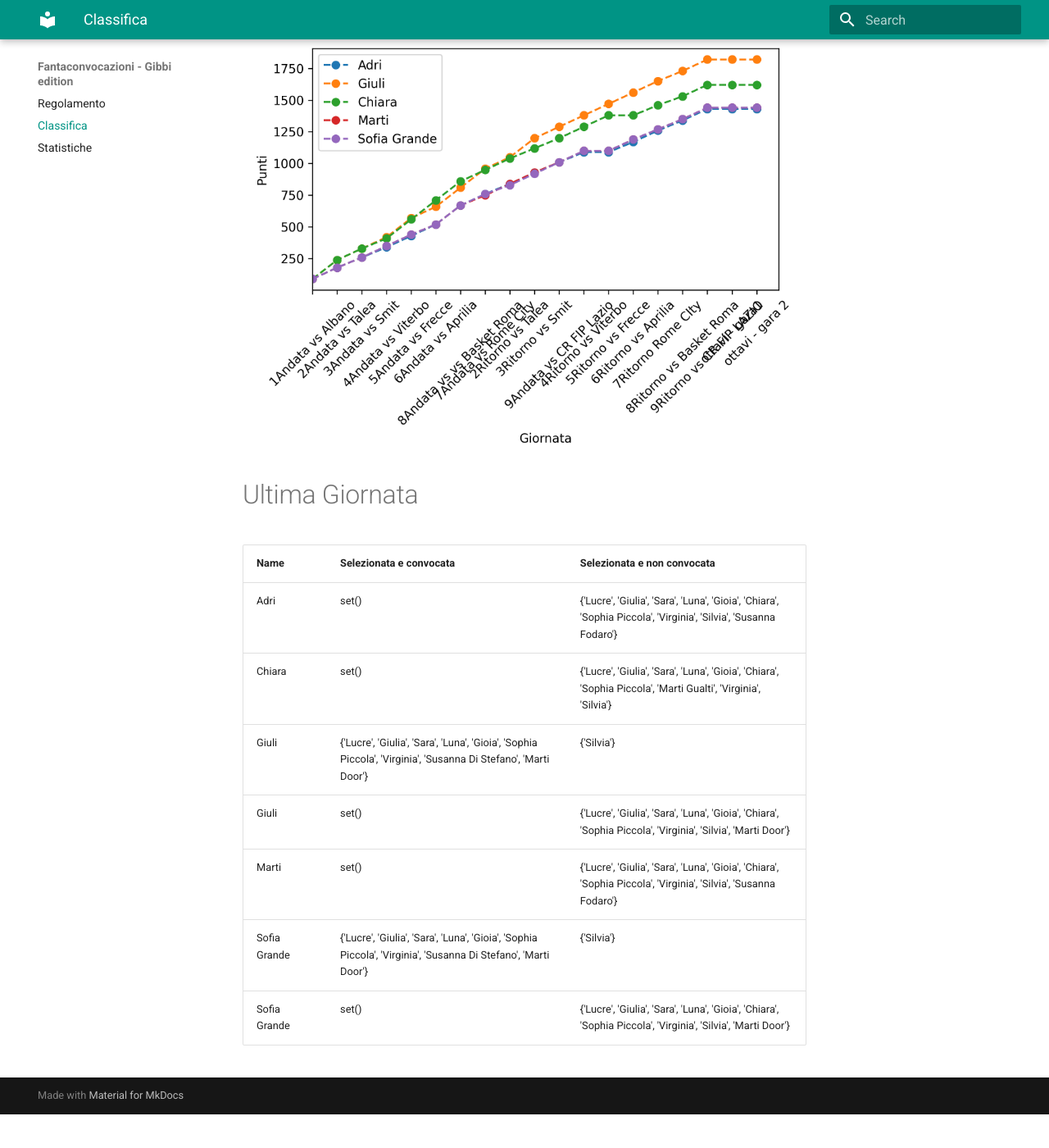
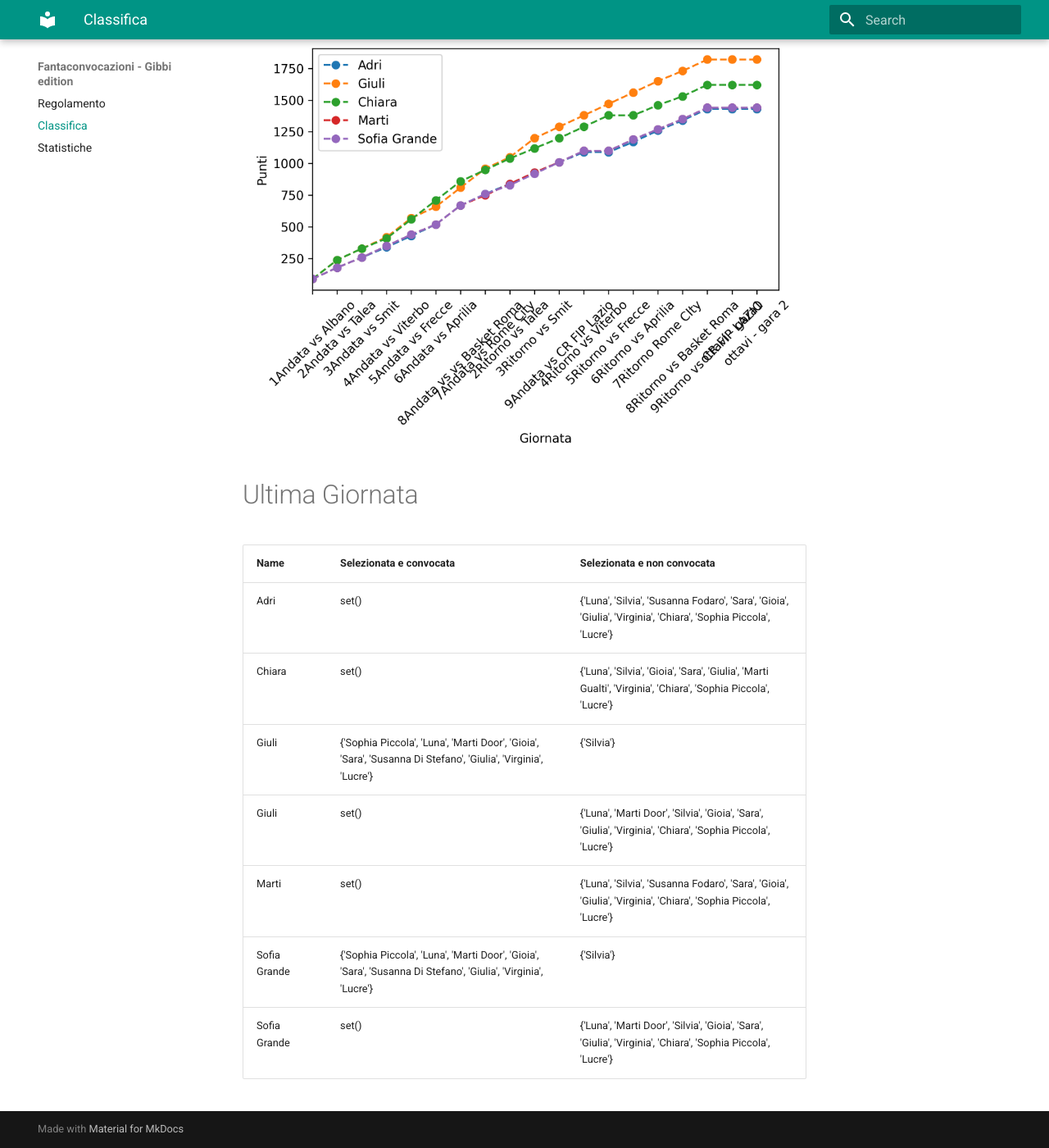
Before and after one commit to martinig94/fantagibbi, an MkDocs documentation site: the page built from docs/Classifica.md, in a window 1280 px wide and 1400 px high, scrolled down 565 px. Shown: the whole window at 82% size. Built offline with MkDocs 1.6.1 and Material for MkDocs 9.7.7, drawn with Linux system fonts in a browser that asks for light colours; before the commit the page ends 1924 px from its top, so only the background shows below that.

Commit message:
Auto-update from main.py

```diff
--- a/docs/Classifica.md
+++ b/docs/Classifica.md
@@ -18,11 +18,11 @@
 <!-- START_TABLE CORRECT -->
 | Name         | Selezionata e convocata                                                                                        | Selezionata e non convocata                                                                                      |
 |:-------------|:---------------------------------------------------------------------------------------------------------------|:-----------------------------------------------------------------------------------------------------------------|
-| Adri         | set()                                                                                                          | {'Lucre', 'Giulia', 'Sara', 'Luna', 'Gioia', 'Chiara', 'Sophia Piccola', 'Virginia', 'Silvia', 'Susanna Fodaro'} |
-| Chiara       | set()                                                                                                          | {'Lucre', 'Giulia', 'Sara', 'Luna', 'Gioia', 'Chiara', 'Sophia Piccola', 'Marti Gualti', 'Virginia', 'Silvia'}   |
-| Giuli        | {'Lucre', 'Giulia', 'Sara', 'Luna', 'Gioia', 'Sophia Piccola', 'Virginia', 'Susanna Di Stefano', 'Marti Door'} | {'Silvia'}                                                                                                       |
-| Giuli        | set()                                                                                                          | {'Lucre', 'Giulia', 'Sara', 'Luna', 'Gioia', 'Chiara', 'Sophia Piccola', 'Virginia', 'Silvia', 'Marti Door'}     |
-| Marti        | set()                                                                                                          | {'Lucre', 'Giulia', 'Sara', 'Luna', 'Gioia', 'Chiara', 'Sophia Piccola', 'Virginia', 'Silvia', 'Susanna Fodaro'} |
-| Sofia Grande | {'Lucre', 'Giulia', 'Sara', 'Luna', 'Gioia', 'Sophia Piccola', 'Virginia', 'Susanna Di Stefano', 'Marti Door'} | {'Silvia'}                                                                                                       |
-| Sofia Grande | set()                                                                                                          | {'Lucre', 'Giulia', 'Sara', 'Luna', 'Gioia', 'Chiara', 'Sophia Piccola', 'Virginia', 'Silvia', 'Marti Door'}     |
+| Adri         | set()                                                                                                          | {'Luna', 'Silvia', 'Susanna Fodaro', 'Sara', 'Gioia', 'Giulia', 'Virginia', 'Chiara', 'Sophia Piccola', 'Lucre'} |
+| Chiara       | set()                                                                                                          | {'Luna', 'Silvia', 'Gioia', 'Sara', 'Giulia', 'Marti Gualti', 'Virginia', 'Chiara', 'Sophia Piccola', 'Lucre'}   |
+| Giuli        | {'Sophia Piccola', 'Luna', 'Marti Door', 'Gioia', 'Sara', 'Susanna Di Stefano', 'Giulia', 'Virginia', 'Lucre'} | {'Silvia'}                                                                                                       |
+| Giuli        | set()                                                                                                          | {'Luna', 'Marti Door', 'Silvia', 'Gioia', 'Sara', 'Giulia', 'Virginia', 'Chiara', 'Sophia Piccola', 'Lucre'}     |
+| Marti        | set()                                                                                                          | {'Luna', 'Silvia', 'Susanna Fodaro', 'Sara', 'Gioia', 'Giulia', 'Virginia', 'Chiara', 'Sophia Piccola', 'Lucre'} |
+| Sofia Grande | {'Sophia Piccola', 'Luna', 'Marti Door', 'Gioia', 'Sara', 'Susanna Di Stefano', 'Giulia', 'Virginia', 'Lucre'} | {'Silvia'}                                                                                                       |
+| Sofia Grande | set()                                                                                                          | {'Luna', 'Marti Door', 'Silvia', 'Gioia', 'Sara', 'Giulia', 'Virginia', 'Chiara', 'Sophia Piccola', 'Lucre'}     |
 <!-- END_TABLE CORRECT -->
```
